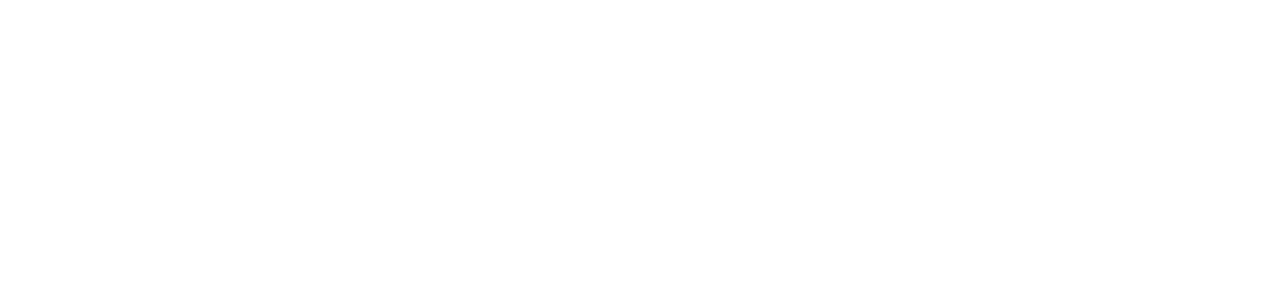
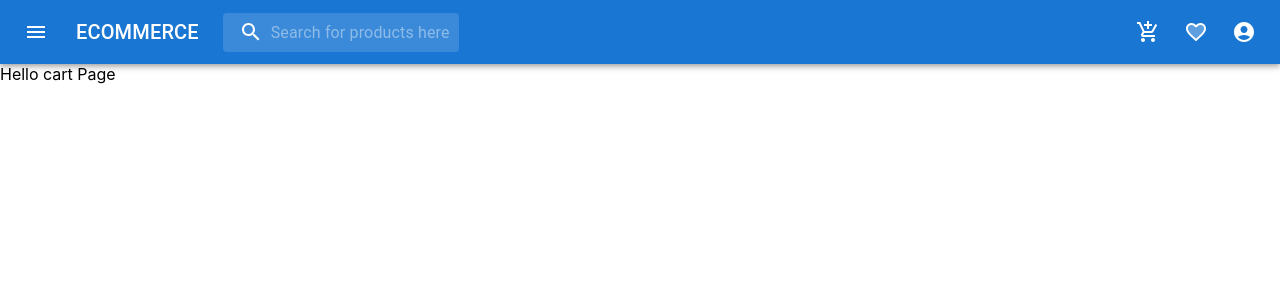
Before and after one commit to ashwanikpankaj/MERN_PROJECT, a React (Create React App) app in the folder react-ecommerce/: page /cart in a window 1280 px wide. Before the commit this address had no page. Shown: the top 300 px of the page. Built offline with nearby package versions, Linux system fonts and the light colour scheme.

Commit message:
handled form edge case

```diff
--- a/react-ecommerce/src/App.js
+++ b/react-ecommerce/src/App.js
@@ -1,13 +1,22 @@
 import React from 'react';
 import {BrowserRouter,Routes,Route} from 'react-router-dom';
+import {useSelector} from 'react-redux'
 
 import Home from './pages/home';
+import Cart from './pages/cart/Cart';
+import Navbar from './components/navbar/Navbar';
 
 function App() {
+  const {cartData,wishListData} = useSelector(state=>state.ecommerceReducer)
   return (
     <BrowserRouter>
+      <Navbar
+          cartData={cartData?.products}
+          wishListData={wishListData?.products}
+        />
    <Routes>
     <Route path="/" element={<Home/>}/>
+    <Route path="/cart" element={<Cart/>}/>
    </Routes>
    </BrowserRouter>
   );
--- a/react-ecommerce/src/components/login/Login.js
+++ b/react-ecommerce/src/components/login/Login.js
@@ -1,13 +1,14 @@
-import { useState ,useCallback} from "react";
-import {useDispatch} from 'react-redux';
+import { useState, useCallback,useEffect } from "react";
+import { useDispatch, useSelector } from "react-redux";
+import _isEmpty from 'lodash/isEmpty';
 
 import Button from "@mui/material/Button";
 import Modal from "@mui/material/Modal";
-import Box from '@mui/material/Box'
+import Box from "@mui/material/Box";
 
 import FormComp from "../form/FormComp";
 import { getFormError } from "../signUp/signup.helpers";
-import {login} from "../../reducers/app.reducer";
+import { login } from "../../reducers/app.reducer";
 
 const style = {
   position: "absolute",
@@ -21,7 +22,7 @@ const style = {
   p: 4,
 };
 
-const Login = ({ isOpen, handleOpenModal,handleOpenSignupModal}) => {
+const Login = ({ isOpen, handleOpenModal, handleOpenSignupModal }) => {
   const dispatch = useDispatch();
   const [formData, setFormData] = useState({
     email: "",
@@ -33,29 +34,50 @@ const Login = ({ isOpen, handleOpenModal,handleOpenSignupModal}) => {
     password: undefined,
   });
 
+  const { user,isLoginError } = useSelector((state) => state?.ecommerceReducer);
 
-  const resetFormValue = useCallback(()=>{
+  useEffect(()=>{
+    if(isLoginError){
+      onFormError()
+    }
+    if(!isLoginError && !_isEmpty(user)){
+      handleOpenModal(false)
+      resetFormValue();
+    }
+  },[isLoginError])
+
+  const resetFormValue = useCallback(() => {
     setFormData({
       email: "",
       password: "",
-    })
+    });
 
     setFormError({
       email: undefined,
-      confirmPassword: undefined,
-    })
-  },[])
+      password: undefined,
+    });
+  }, []);
 
-  const handleFormDataChange = useCallback((key, value) => {
-    const formErrors = getFormError({...formData,[key]:value},formError);
-    setFormError(formErrors)
+  const handleFormDataChange = useCallback(
+    (key, value) => {
+      const formErrors = getFormError({ ...formData, [key]: value }, formError);
+      setFormError(formErrors);
       setFormData((prevState) => ({ ...prevState, [key]: value }));
-  }, [formData,formError]);
+    },
+    [formData, formError]
+  );
 
-  const onSubmitForm = useCallback(()=>{
+  const onFormError = () => {
+    setFormError({
+      email: "Please enter valid email",
+      password: "Please enter valid password",
+    });
+  }
+
+
+  const onSubmitForm = useCallback(() => {
     dispatch(login(formData));
-    resetFormValue()
-  },[dispatch,formData,resetFormValue])
+  }, [dispatch, formData]);
 
   return (
     <>
@@ -77,8 +99,11 @@ const Login = ({ isOpen, handleOpenModal,handleOpenSignupModal}) => {
             formErrorValue={formError}
             formValue={formData}
             resetFormValue={resetFormValue}
+            user={user}
           />
-      <Button sx={{marginTop:"5px"}} onClick={handleOpenSignupModal}>Click To Signup</Button>
+          <Button sx={{ marginTop: "5px" }} onClick={handleOpenSignupModal}>
+            Click To Signup
+          </Button>
         </Box>
       </Modal>
     </>
--- a/react-ecommerce/src/components/navbar/Navbar.js
+++ b/react-ecommerce/src/components/navbar/Navbar.js
@@ -1,7 +1,9 @@
-import React, { useState } from "react";
-import {  useSelector } from "react-redux";
+import React, { useState, useMemo } from "react";
+import { useSelector,useDispatch } from "react-redux";
+import { useNavigate } from "react-router-dom";
+
 import _isEmpty from "lodash/isEmpty";
-import _size from 'lodash/size';
+import _size from "lodash/size";
 
 import { styled, alpha } from "@mui/material/styles";
 import { useCallback } from "react";
@@ -17,12 +19,17 @@ import SearchIcon from "@mui/icons-material/Search";
 import AccountCircle from "@mui/icons-material/AccountCircle";
 import AddShoppingCartIcon from "@mui/icons-material/AddShoppingCart";
 import FavoriteTwoToneIcon from "@mui/icons-material/FavoriteTwoTone";
-import Avatar from '@mui/material/Avatar';
-import { deepOrange } from '@mui/material/colors';
+import Avatar from "@mui/material/Avatar";
+import { deepOrange } from "@mui/material/colors";
+import Button from '@mui/material/Button';
+import Dialog from '@mui/material/Dialog';
+import DialogTitle from '@mui/material/DialogTitle';
+import DialogActions from '@mui/material/DialogActions';
 
 import Login from "../login";
 import SignUp from "../signUp";
 import { getInitials } from "../../helpers/common.helpers";
+import { logoutUser } from "../../reducers/app.reducer";
 
 const Search = styled("div")(({ theme }) => ({
   position: "relative",
@@ -64,12 +71,18 @@ const StyledInputBase = styled(InputBase)(({ theme }) => ({
   },
 }));
 
-export default function Navbar({wishListData,cartData}) {
+export default function Navbar({ wishListData, cartData }) {
   const [isOpen, setOpen] = useState(false);
   const [openSignupModal, setOpenSignupModal] = useState(false);
+  const [openLogoutDialog,setOpenLogoutDialog] = useState(false);
+  const navigate  = useNavigate()
+
   const { user } = useSelector((state) => state?.ecommerceReducer);
+  const dispatch  = useDispatch()
+
   const noOfItemsInCart = _size(cartData);
   const noOfItemsInWishlist = _size(wishListData);
+  const isLoggedIn = useMemo(() => !_isEmpty(user), [user]);
 
   const handleOpenModal = useCallback((value) => {
     setOpen(value);
@@ -105,12 +118,51 @@ export default function Navbar({wishListData,cartData}) {
 
   const menuId = "primary-search-account-menu";
 
+  const hanldeLogoutDialogClose = ()=>{
+    setOpenLogoutDialog(false)
+  }
+
+  const handleLoginProfileClick = ()=>{
+    setOpenLogoutDialog(true)
+  }
+
+  const handleLogout = ()=>{
+    dispatch(logoutUser())
+    hanldeLogoutDialogClose();
+    localStorage.removeItem('loggedInUser')
+  }
+
+  const renderLogoutDialog = ()=>{
+    return <Dialog open={openLogoutDialog} onClose={hanldeLogoutDialogClose}>
+      <DialogTitle>Do you want to logout?.</DialogTitle>
+      <DialogActions>
+        <Button variant="contained" color="error" onClick={handleLogout}>YES</Button>
+        <Button onClick={hanldeLogoutDialogClose} variant="contained">Cancel</Button>
+      </DialogActions>
+    </Dialog>
+  }
+
+
+  const renderProfile = () => {
+    return isLoggedIn ? (
+      <Avatar sx={{ bgcolor: deepOrange[500], width: 35, height: 35 }} onClick={handleLoginProfileClick}>
+        {getInitials(user?.name)}
+      </Avatar>
+    ) : (
+      <AccountCircle onClick={() => handleOpenModal(true)} />
+    );
+  };
+
   const renderRightSection = () => (
     <>
       <Box sx={{ flexGrow: 1 }} />
       <Box sx={{ display: "flex" }}>
-        <IconButton size="large" aria-label="show 4 new mails" color="inherit">
-          <Badge badgeContent={noOfItemsInCart} color="error">
+        <IconButton size="large" aria-label="show 4 new mails" color="inherit" onClick={()=>navigate("/cart")}>
+          <Badge
+            badgeContent={noOfItemsInCart}
+            color="error"
+            disabled={!noOfItemsInCart}
+          >
             <AddShoppingCartIcon />
           </Badge>
         </IconButton>
@@ -119,7 +171,11 @@ export default function Navbar({wishListData,cartData}) {
           aria-label="show 17 new notifications"
           color="inherit"
         >
-          <Badge badgeContent={noOfItemsInWishlist} color="error">
+          <Badge
+            badgeContent={noOfItemsInWishlist}
+            color="error"
+            disabled={!noOfItemsInWishlist}
+          >
             <FavoriteTwoToneIcon />
           </Badge>
         </IconButton>
@@ -131,9 +187,7 @@ export default function Navbar({wishListData,cartData}) {
           aria-haspopup="true"
           color="inherit"
         >
-          {_isEmpty(user) ?
-            <AccountCircle onClick={() => handleOpenModal(true)} />:<Avatar sx={{ bgcolor: deepOrange[500], width: 35, height: 35  }}>{getInitials(user?.name)}</Avatar>
-          }
+          {renderProfile()}
         </IconButton>
       </Box>
     </>
@@ -171,7 +225,8 @@ export default function Navbar({wishListData,cartData}) {
           </Search>
           {renderRightSection()}
         </Toolbar>
-        {_isEmpty(user) && renderForm()}
+        {!isLoggedIn && renderForm()}
+        {renderLogoutDialog()}
       </AppBar>
     </Box>
   );
--- a/react-ecommerce/src/components/signUp/Signup.js
+++ b/react-ecommerce/src/components/signUp/Signup.js
@@ -1,8 +1,9 @@
-import { useState, useCallback } from "react";
-import { useDispatch } from "react-redux";
+import { useState, useCallback, useEffect } from "react";
+import { useDispatch, useSelector } from "react-redux";
+import _isEmpty from 'lodash/isEmpty';
 
 import Modal from "@mui/material/Modal";
-import Box from '@mui/material/Box'
+import Box from "@mui/material/Box";
 
 import { signup } from "../../reducers/app.reducer";
 import FormComp from "../form/FormComp";
@@ -38,6 +39,17 @@ const Signup = ({ isOpen, handleOpenModal }) => {
   });
 
   const dispatch = useDispatch();
+  const { user, isLoginError } = useSelector((state) => state.ecommerceReducer);
+
+  useEffect(() => {
+    if(isLoginError){
+      onFormError()
+    }
+    if(!isLoginError && !_isEmpty(user)){
+      handleOpenModal(false)
+      resetFormValue();
+    }
+  }, [isLoginError]);
 
   const resetFormValue = useCallback(() => {
     setFormData({
@@ -71,6 +83,13 @@ const Signup = ({ isOpen, handleOpenModal }) => {
     resetFormValue();
   }, [dispatch, formData, resetFormValue]);
 
+  const onFormError = useCallback(() => {
+    setFormError({
+      email: "Please enter valid email",
+      password: "Please enter valid password",
+    });
+  }, []);
+
   return (
     <Modal
       open={isOpen}
@@ -93,9 +112,10 @@ const Signup = ({ isOpen, handleOpenModal }) => {
           onSubmitForm={handleSubmitForm}
           resetFormValue={resetFormValue}
           formErrorValue={formError}
+          user={user}
         />
       </Box>
     </Modal>
-    )
+  );
 };
 export default Signup;
--- a/react-ecommerce/src/molecules/card/Card.js
+++ b/react-ecommerce/src/molecules/card/Card.js
@@ -1,6 +1,7 @@
 import * as React from "react";
 import StarRatings from "react-star-ratings";
 import _map from "lodash/map";
+import _isEmpty from 'lodash/isEmpty';
 
 import Card from "@mui/material/Card";
 import FavoriteIcon from "@mui/icons-material/Favorite";
@@ -10,7 +11,8 @@ import Button from "@mui/material/Button";
 import Typography from "@mui/material/Typography";
 import Stack from "@mui/material/Stack";
 
-export default function MyCard({item,onAddToCart,onAddToWishList}) {
+export default function MyCard({item,onAddToCart,onAddToWishList,user}) {
+  const isLoggedIn = !_isEmpty(user);
   const { name, price, rating, size, image } = item;
   const handleAddToCart = (selectedProduct)=>()=>{
     onAddToCart(selectedProduct)
@@ -33,12 +35,13 @@ export default function MyCard({item,onAddToCart,onAddToWishList}) {
         <Typography variant="h6" color="text.secondary">
           {`Rs-${price}`}
         </Typography>
-        <Button variant="outlined" color="error" onClick={handleWishList(item)}>
-          <FavoriteIcon color="error" />
+        <Button variant="outlined" color="error" onClick={handleWishList(item)} disabled={!isLoggedIn}>
+          <FavoriteIcon color={isLoggedIn?'error':''} />
         </Button>
-        <Button variant="contained" color="primary" onClick={handleAddToCart(item)}>
+        <Button variant="contained" color="primary" onClick={handleAddToCart(item)} disabled={!isLoggedIn}>
           Add To Cart
         </Button>
+
       </Stack>
     </>
   );
--- /dev/null
+++ b/react-ecommerce/src/pages/cart/Cart.js
@@ -0,0 +1,6 @@
+
+const Cart  = ()=>{
+    return <div>Hello cart Page</div>
+}
+
+export default Cart;
--- /dev/null
+++ b/react-ecommerce/src/pages/cart/index.js
@@ -0,0 +1 @@
+export {default} from './Cart';
--- a/react-ecommerce/src/reducers/app.reducer.js
+++ b/react-ecommerce/src/reducers/app.reducer.js
@@ -5,20 +5,30 @@ const initURL = "http://localhost:8000";
 
 const initialState = {
   user: {},
-  isLoading: false,
+  isLoginError: false,
   products: {},
   cartData: {},
   wishListData: {},
 };
 
 export const login = createAsyncThunk("login", async (payload) => {
-  const res = await axios.post(`${initURL}/user/login`, payload);
-  return res.data;
+  try{
+    const res = await axios.post(`${initURL}/user/login`, payload);
+    return res.data;
+  }
+  catch(err){
+    return null
+  }
 });
 
 export const signup = createAsyncThunk("signup", async (payload) => {
+  try{
     const res = await axios.post(`${initURL}/user/signup`, payload);
     return res.data;
+  }
+ catch(err){
+  return null
+ }
   });
 
 export const getProducts = createAsyncThunk('allProduct', async (payload) => {
@@ -51,24 +61,45 @@ export const getCartAndWishList = async(userId)=>{
 
 export const getCartAndWishListAction  = createAsyncThunk('cartAndWishList',async(userId)=>{
   const res = await getCartAndWishList(userId);
-  return res.data
+  return res
 })
 
 const appReducer = createSlice({
   name: "ecommerceReducer",
   initialState,
-  reducers: {},
+  reducers: {
+    addUserDataFromLS:(state,action)=>{
+      const {payload} = action;
+      state.user = payload
+    },
+    logoutUser:(state,action)=>{
+      state.user = {}
+      state.cartData = {}
+      state.wishListData ={}
+    }
+  },
   extraReducers:{
         [login.pending]: (state, action) => {
-          state.isLoading = true;
         },
         [login.fulfilled]: (state, action) => {
           const {payload} = action;
-         state.user = payload?.user;
+         if(payload){
+          state.user = payload?.user;
+          state.isLoginError=false
+         }
+         else{
+          state.isLoginError=true
+         }
         },
         [signup.fulfilled]:(state,action)=>{
           const {payload} = action
-         state.user = payload?.user;
+          if(payload){
+            state.isLoginError=true
+            state.user = payload?.user;
+          }
+          else{
+            state.isLoginError=false
+          }
         },
         [getProducts.fulfilled]: (state, action) => {
             const {payload} = action
@@ -98,5 +129,5 @@ const appReducer = createSlice({
         }
       },
 });
-
+export const {addUserDataFromLS,logoutUser} =  appReducer.actions
 export default appReducer.reducer;
```
Also changed, not shown: react-ecommerce/src/components/form/FormComp.js (+7 -4 lines), react-ecommerce/src/pages/home/Home.js (+58 -21 lines), 1 other file (tests, documents, lock files or other folders). Lines whose indentation alone changed are shown as unchanged.
